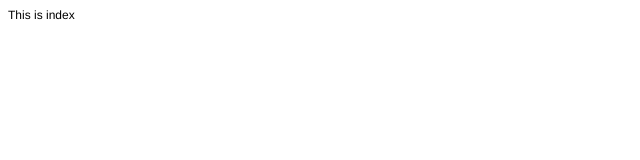
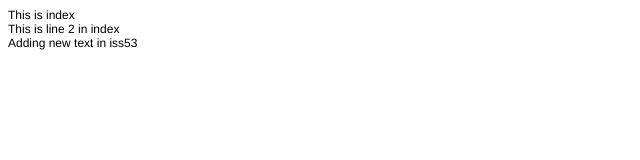
Before and after one commit to Amygit1/lab-02, a plain HTML site: page index.html in a window 1280 px wide. Shown: the whole page, without its empty margins (0-640 px from the left). Drawn offline with Linux system fonts and the light colour scheme.

```diff
--- a/index.html
+++ b/index.html
@@ -7,10 +7,13 @@
   <meta name="Generator" content="Cocoa HTML Writer">
   <meta name="CocoaVersion" content="2299">
   <style type="text/css">
-    p.p1 {margin: 0.0px 0.0px 0.0px 0.0px; font: 12.0px Helvetica}
+    p.p1 {margin: 0.0px 0.0px 0.0px 0.0px; font: 12.0px Helvetica; color: #000000; -webkit-text-stroke: #000000}
+    span.s1 {font-kerning: none}
   </style>
 </head>
 <body>
-<p class="p1">This is index</p>
+<p class="p1"><span class="s1">This is index</span></p>
+<p class="p1"><span class="s1">This is line 2 in index</span></p>
+<p class="p1"><span class="s1">Adding new text in iss53</span></p>
 </body>
 </html>
```
